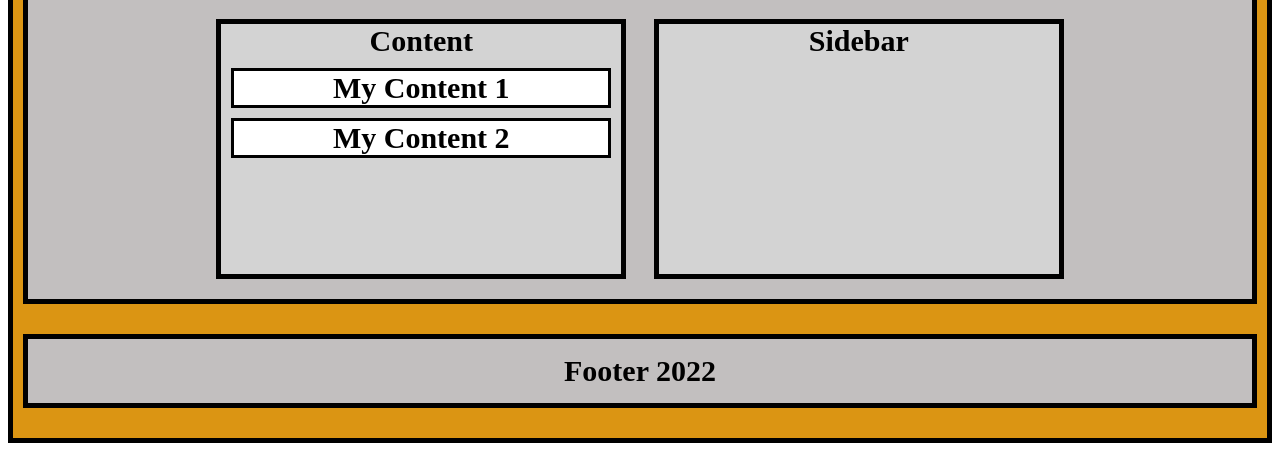
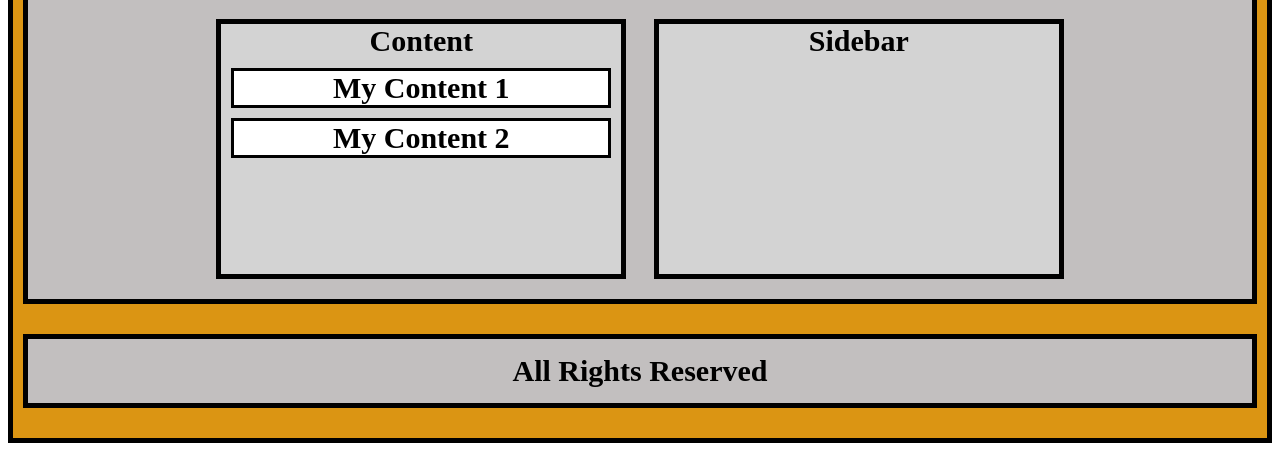
Before and after one commit to aldamatov/semantic-website, a plain HTML site: page index.html in a window 1280 px wide. Shown: the part 375-826 px from the top of the page. Drawn offline with Linux system fonts and the light colour scheme.

Commit message:
Change footer content

```diff
--- a/index.html
+++ b/index.html
@@ -17,14 +17,14 @@
 
       <div class="wrapper border-black">
         <p>Wrapper</p>
-        <main class="border-black content-bgc ">
+        <main class="border-black content-bgc">
           Content
-          <article class="artc-bgc" >My Content 1</article>
+          <article class="artc-bgc">My Content 1</article>
           <article class="artc-bgc">My Content 2</article>
         </main>
         <aside class="border-black content-bgc">Sidebar</aside>
       </div>
-      <footer>Footer 2022</footer>
+      <footer>All Rights Reserved</footer>
     </div>
   </body>
 </html>
```
